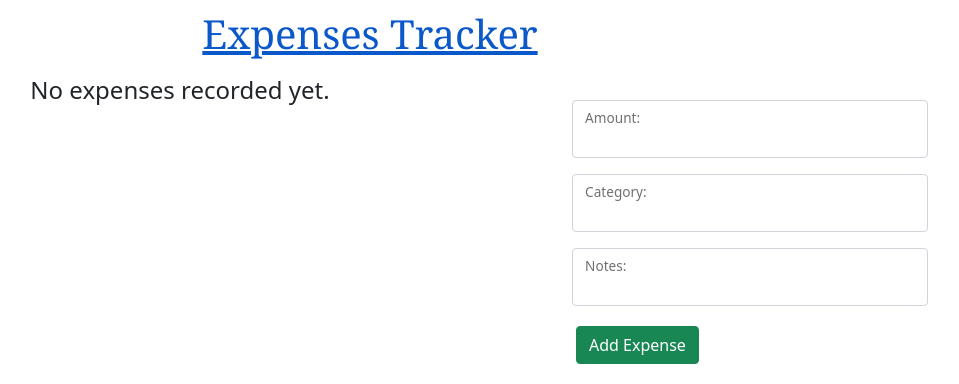
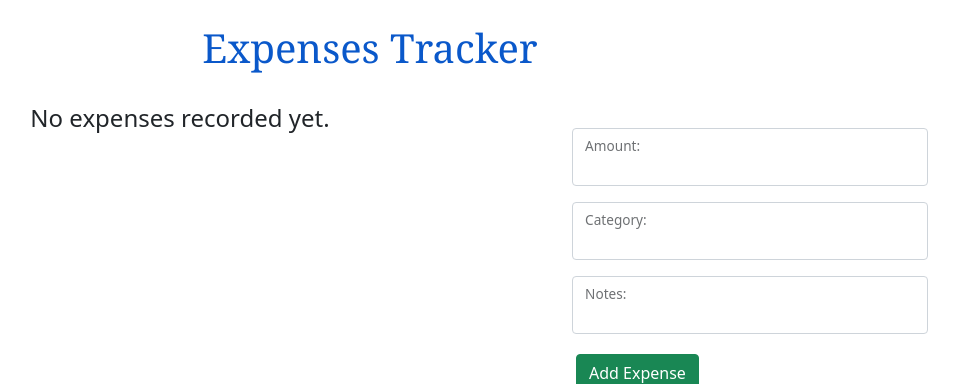
Before and after one commit to AmmarShams/flask_expenses_tracker, a Flask app: page / in a window 1280 px wide. Shown: the top 384 px of the page, without its empty margins (270-1229 px from the left). Run offline with Flask 3, Linux system fonts and the light colour scheme.

Commit message:
added styling to the title

```diff
--- a/static/css/main.css
+++ b/static/css/main.css
@@ -1,5 +1,6 @@
-#title{
+.title{
     text-align: center;
+    text-decoration: none;
     padding: 10px;
     font-family:Cambria, Cochin, Georgia, Times, 'Times New Roman', serif;
 }
--- a/templates/filter.html
+++ b/templates/filter.html
@@ -7,7 +7,7 @@
 
 
 {%block body%}
-<a href="/"><h1 id="title">Expenses Tracker</h1></a>
+<a class="title" href="/"><h1 >Expenses Tracker</h1></a>
 <div class="container">
    <div class="row">
     <div class="col-md-8 text-center">
--- a/templates/index.html
+++ b/templates/index.html
@@ -7,7 +7,7 @@
 
 
 {%block body%}
-<a href="/"><h1 id="title">Expenses Tracker</h1></a>
+<a class="title" href="/"><h1 >Expenses Tracker</h1></a>
 <div class="container">
    <div class="row">
     <div class="col-md-8 text-center">
```
